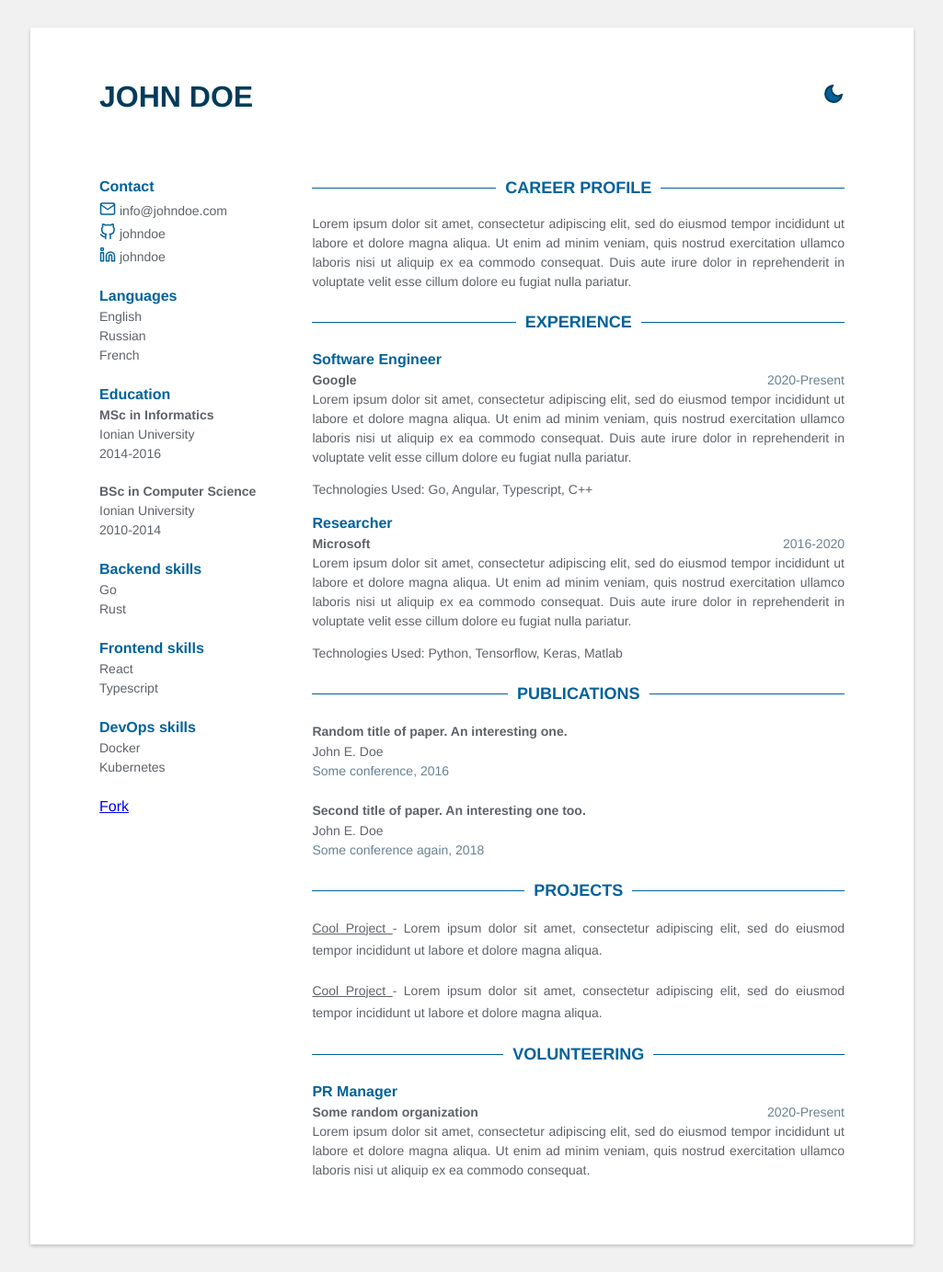
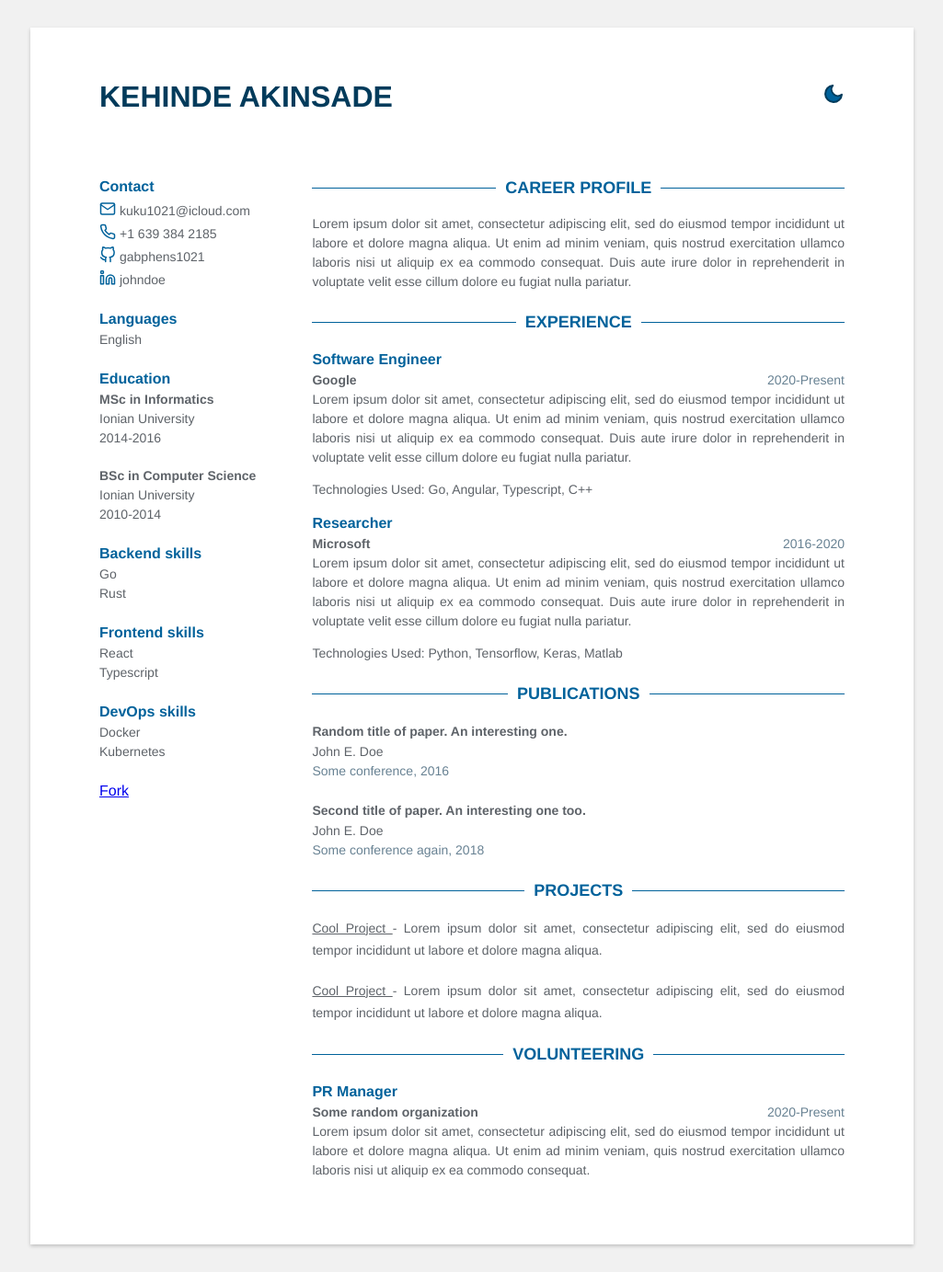
Before and after one commit to gabphens1021/kehindeakinsade.github.io, a Jekyll site: the page built from index.html, in a window 1280 px wide. Shown: the whole page at 92% size, without its empty margins (127-1152 px from the left). Built offline with Jekyll 4.4.1, drawn with Linux system fonts in a browser that asks for light colours.

Commit message:
chore: update my cv

```diff
--- a/_data/data.yml
+++ b/_data/data.yml
@@ -1,20 +1,18 @@
-name: John Doe
+name: Kehinde Akinsade
 support_dark_mode: true
 fork: true
 
 # Sidebar
 contact:
-  email: info@johndoe.com
-  github: johndoe
+  email: kuku1021@icloud.com
+  github: gabphens1021
   linkedin: johndoe
-  phone:
+  phone: +1 639 384 2185
   gitlab:
   twitter:
 
 languages:
   - idiom: English
-  - idiom: Russian
-  - idiom: French
 
 education:
   - degree: MSc in Informatics
```
